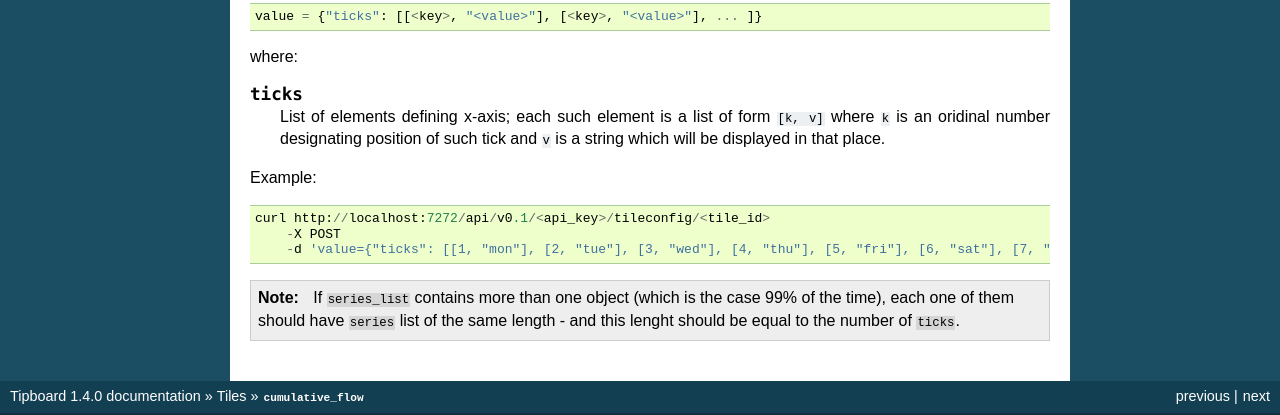
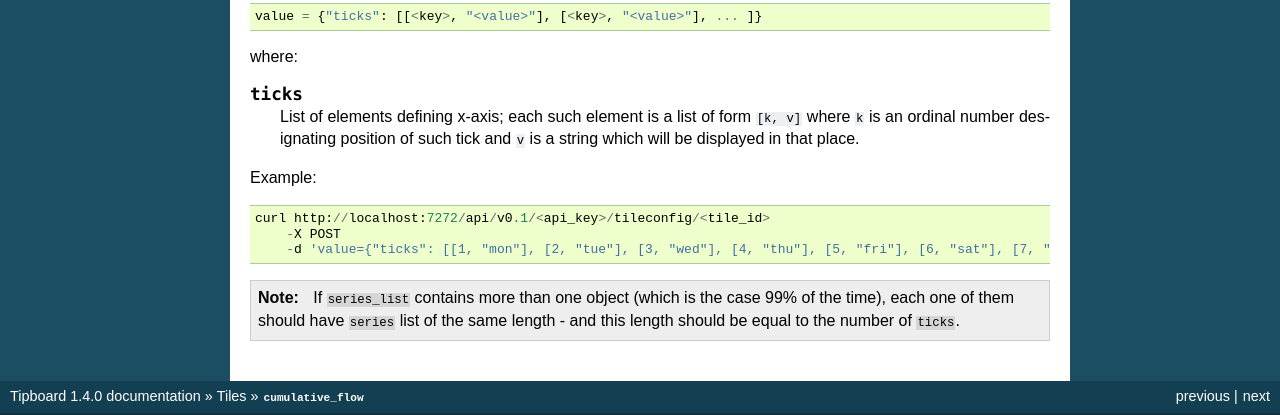
Before and after one commit to allegro/tipboard, a Sphinx documentation site: the page built from doc/tile__cumulative_flow.rst, in a window 1280 px wide. Shown: the part 1039-1454 px from the top of the page. Built offline with Sphinx 7.4.7, drawn with Linux system fonts in a browser that asks for light colours.

Commit message:
minor spelling fixes

```diff
--- a/doc/configuration.rst
+++ b/doc/configuration.rst
@@ -9,7 +9,7 @@ below (see section :ref:`installation`).
 Default configuration
 ---------------------
 
-First thing that you need to do after successfull installation is to create an
+First thing that you need to do after a successful installation is to create an
 empty config that will provide a base for your customizations. Type in this
 command::
 
--- a/doc/extras.rst
+++ b/doc/extras.rst
@@ -39,7 +39,7 @@ Tested with JIRA 6.1.x.
 
 Simple Python script targeted to novice users serving as an example how to glue
 together three steps: fetching data, processing it and then sending it to the
-tile. See comments in the source code for further explaination.
+tile. See comments in the source code for further explanation.
 
 
 ``fabfile.py``
--- a/doc/tile__cumulative_flow.rst
+++ b/doc/tile__cumulative_flow.rst
@@ -52,7 +52,7 @@ where:
 .. describe:: ticks
 
    List of elements defining x-axis; each such element is a list of form ``[k,
-   v]`` where ``k`` is an oridinal number designating position of such tick and
+   v]`` where ``k`` is an ordinal number designating position of such tick and
    ``v`` is a string which will be displayed in that place.
 
 Example::
@@ -65,4 +65,4 @@ Example::
 
    If ``series_list`` contains more than one object (which is the case 99% of
    the time), each one of them should have ``series`` list of the same length -
-   and this lenght should be equal to the number of ``ticks``.
+   and this length should be equal to the number of ``ticks``.
--- a/doc/tile__fancy_listing.rst
+++ b/doc/tile__fancy_listing.rst
@@ -8,7 +8,7 @@
 
 This tile is a more sophisticated version of ``listing`` tile offering colored
 labels and centering options. Each entry is an object containing three keys:
-``label``, ``text`` and ``description``. Threrefore, ``data`` (i.e. content) is
+``label``, ``text`` and ``description``. Therefore, ``data`` (i.e. content) is
 just a list of such objects.
 
 **Content**
--- a/doc/tile__line_chart.rst
+++ b/doc/tile__line_chart.rst
@@ -7,7 +7,7 @@
 **Description**
 
 Line-chart using `jqPlot <http://www.jqplot.com/>`_ library. Allows to display
-arbitrary number of plots on single chart, with automatical generation of trend
+arbitrary number of plots on single chart, with automatic generation of trend
 lines for them (which is turned on by default).
 
 **Content**
```
